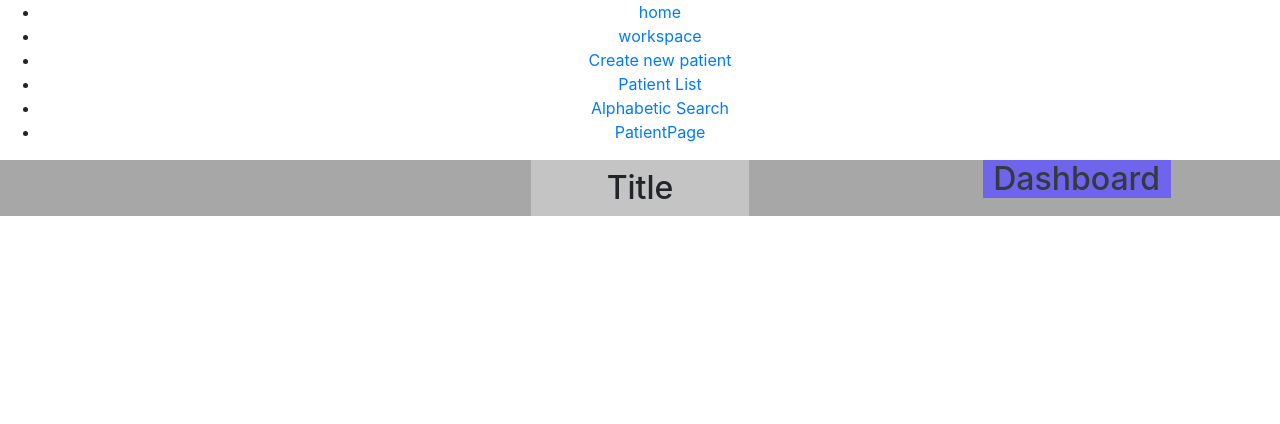
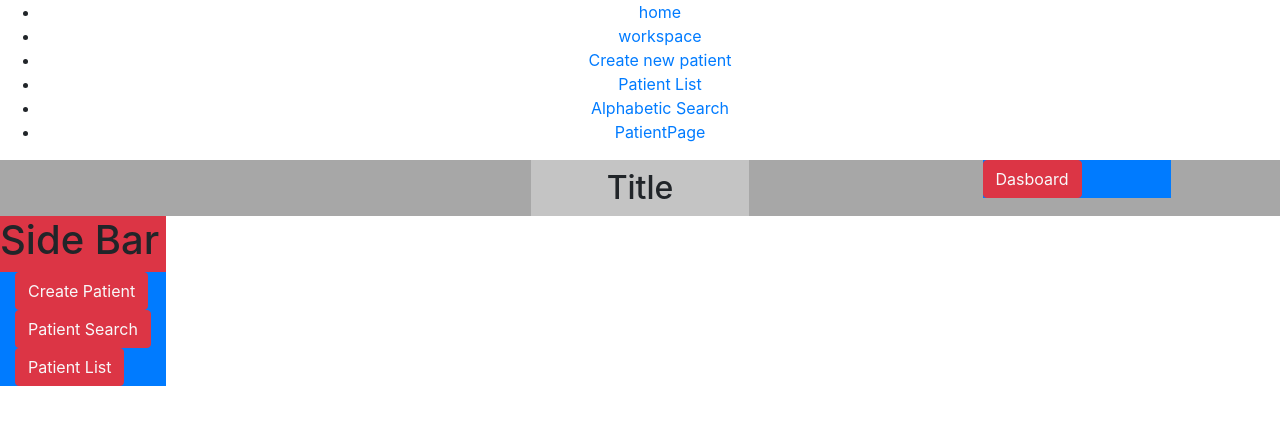
Before and after one commit to LuisERivas/Artificial-Intelligence-Business-Systems, a React (Create React App) app in the folder app/: page / in a window 1280 px wide. Shown: the top 424 px of the page. Built offline with nearby package versions, Linux system fonts and the light colour scheme.

Commit message:
Figured out how to use state to set buttons and pass down info through props

```diff
--- a/app/src/App.js
+++ b/app/src/App.js
@@ -7,6 +7,7 @@
   Link
 } from 'react-router-dom'
 import NavBar from './Components/NavBar'
+import SideBar from './Components/SideBar/sideBar'
 
 function App () {
   return (
@@ -34,6 +35,7 @@
         </ul>
       </div>
       <NavBar />
+      <SideBar />
     </Router>
   )
 }
--- a/app/src/Components/Button/button.js
+++ b/app/src/Components/Button/button.js
@@ -4,15 +4,55 @@
   BrowserRouter as Router,
   Link
 } from 'react-router-dom'
-import HomePageButtonText from '../HomePageButtonText/homePageButtonText'
+// import HomePageButtonText from '../HomePageButtonText/homePageButtonText'
+// import SideBar from '../SideBar/sideBar.js'
 
 class Button extends Component {
+  constructor (props) {
+    super()
+    this.state = {
+      linkSet: props.linkSetIndicator
+    }
+  }
   render () {
+    // console.log(this.props.sideBarLinks)
+    // console.log(this.state.linkSet)
+    var buttonSet = this.state.linkSet
+    console.log('The current Button set is: ' + buttonSet)
+    let buttons
+    if (buttonSet === 'SideBarSet') {
+      console.log('I Successfully pulled up the SideBarSet')
+      buttons = <div className='bg-primary col'>
+        <div className='bg-primary row'>
+          <Router>
+            <Link to={this.props.sideBarLinks.link1} className='text-light btn btn-danger'>{this.props.sideBarLinks.linkName1}</Link>
+          </Router>
+        </div>
+        <div className='bg-primary row'>
+          <Router>
+            <Link to={this.props.sideBarLinks.link2} className='text-light btn btn-danger'>{this.props.sideBarLinks.linkName2}</Link>
+          </Router>
+        </div>
+        <div className='bg-primary row'>
+          <Router>
+            <Link to={this.props.sideBarLinks.link3} className='text-light btn btn-danger'>{this.props.sideBarLinks.linkName3}</Link>
+          </Router>
+        </div>
+      </div>
+    } else if (buttonSet === 'navBarSet') {
+      console.log('I pulled up the NavbarSet')
+      buttons = <div className='bg-primary row'>
+        <Router>
+          <Link to={this.props.navBarLinks.link1} className='text-light btn btn-danger'>{this.props.navBarLinks.linkName1}</Link>
+        </Router>
+      </div>
+    } else {
+      console.log('there is an eror bro')
+    }
+
     return (
-      <div className=''>
-        <Router>
-          <Link to='/' className='text-dark'> <HomePageButtonText /> </Link>
-        </Router>
+      <div className='bg-primary col'>
+        {buttons}
       </div>
     )
   }
--- /dev/null
+++ b/app/src/Components/ButtonTest/buttonTest.js
@@ -0,0 +1,30 @@
+import React, { Component } from 'react'
+import '../ButtonTest/buttonTest.css'
+import {
+  BrowserRouter as Router,
+  Link
+} from 'react-router-dom'
+import Button from '../Button/button'
+function ButtonSelection (props) {
+  return <h1>dude, {props.name}</h1>
+}
+// const element = <buttonSelection name='bobby' />
+
+class ButtonTest extends Component {
+  constructor (props) {
+    super(props)
+    this.state = {
+      linkName1: 'dave',
+      link1: '/dave',
+      link2: 'jamie'
+    }
+  }
+  render () {
+    return (
+      <div className=' bg-dark'>
+        <Button />
+      </div>
+    )
+  }
+}
+export default ButtonTest
--- a/app/src/Components/NavBar/index.js
+++ b/app/src/Components/NavBar/index.js
@@ -5,6 +5,10 @@
 
 class NavBar extends Component {
   render () {
+    var navBarLinks = {
+      linkName1: 'Dasboard',
+      link1: '/'
+    }
     return (
       <div className='navBar'>
         <div className='row h-100'>
@@ -22,7 +26,7 @@
           <div className='col' />
           <div className='col' />
           <div className='col-2'>
-            <Button />
+            <Button navBarLinks={navBarLinks} linkSetIndicator={'navBarSet'} />
           </div>
           <div className='col' />
         </div>
--- /dev/null
+++ b/app/src/Components/SideBar/sideBar.js
@@ -0,0 +1,30 @@
+import React, { Component } from 'react'
+import '../SideBar/sideBar.css'
+import Button from '../Button/button.js'
+// import ButtonTest from '../ButtonTest/buttonTest'
+
+class SideBar extends Component {
+  render () {
+    var sideBarLinks = {
+      linkName1: 'Create Patient',
+      link1: '/CreatePatient',
+      linkName2: 'Patient Search',
+      link2: '/PatientSearch',
+      linkName3: 'Patient List',
+      link3: '/PatientList'
+    }
+    return (
+      <div className='float-left bg-danger'>
+        <div className=''>
+          <h1 className='h-100'>
+            Side Bar
+          </h1>
+
+          <Button sideBarLinks={sideBarLinks} linkSetIndicator={'SideBarSet'} />
+          {/* <ButtonTest /> */}
+        </div>
+      </div>
+    )
+  }
+}
+export default SideBar
```
Also changed, not shown: app/src/Components/HomePageButtonText/homePageButtonText.js (+8 -0 lines), app/src/Components/ButtonTest/buttonTest.css (added), app/src/Components/SideBar/sideBar.css (added).
